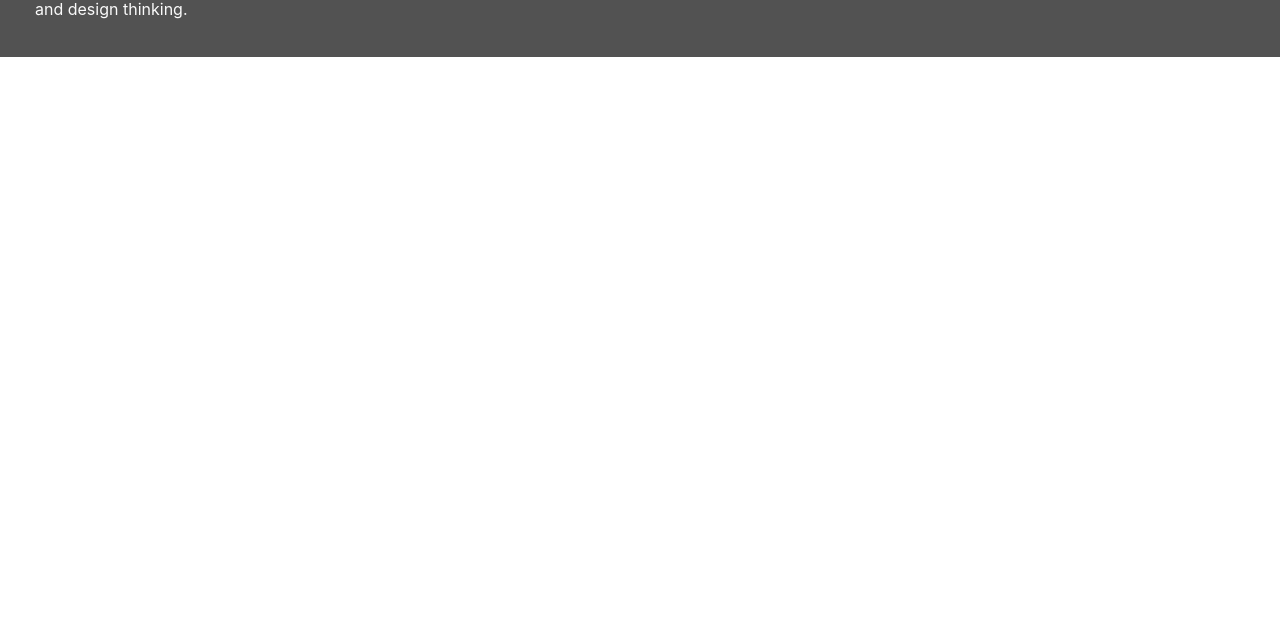
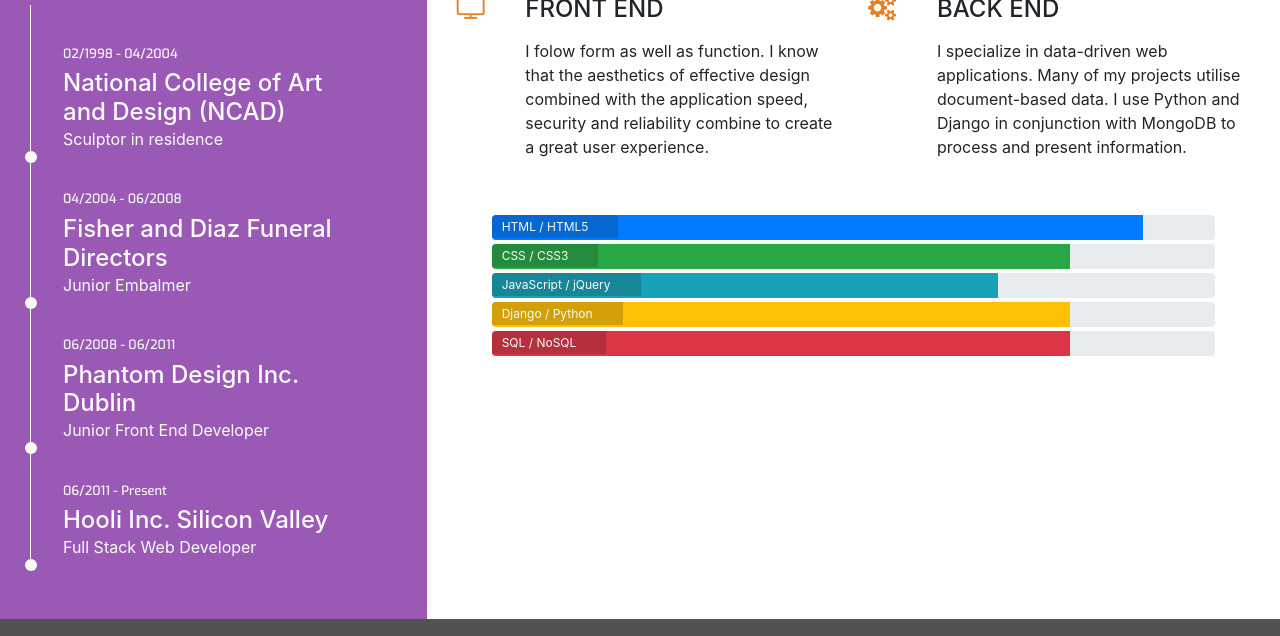
Before and after one commit to Pauloa90/resume-project1, a plain HTML site: page resume.html in a window 1280 px wide. Shown: the part 496-1132 px from the top of the page. Before the commit the page ends 800 px from the top, so only its background shows below. Drawn offline with nearby package versions, Linux system fonts and the light colour scheme.

Commit message:
Finished project

```diff
--- a/assets/css/style.css
+++ b/assets/css/style.css
@@ -12,6 +12,15 @@
 }
 .bg-color-personal-info{
     background-color: #f4f4f4;
+}
+
+.bg-color-work-history{
+    background-color: #9b59b6;
+}
+
+.bg-color-contact {
+    background-color: #fff;
+
 }
 .ui-menu-color-home{
     background-color: #e67e22;
@@ -69,6 +78,7 @@ inline-block{
 
 }
 
+.history-heading,
 .section-heading {
     font-family: "Exo", sans-serif;
     font-weight: 300;
@@ -274,3 +284,112 @@ footer{
     position: relative;
     width: 60%;
     }
+
+    /*--------------------------------------Skills ---*/
+
+.progress {
+    position: relative;
+    height: 25px;
+    margin-bottom: 4px;
+}
+
+.progress-type {
+    position: absolute;
+    left: 0px;
+    font-weight: 400;
+    padding: 3px 30px 2px 10px;
+    color: #fafafa;
+    background-color: rgba(25, 25, 25, 0.2);
+}
+
+.progress-section {
+    margin: 40px 20px;
+}
+
+/*--------------------------------------Work History ---*/
+
+.history-heading{
+    color: #fafafa;
+    margin-bottom: 50px;
+
+}
+
+.timeline-item{
+    padding: 4em 2em 0em 2em;
+    position: relative;
+    color: #fafafa;
+    border-left: 1px solid;
+
+}
+
+.timeline-item p {
+    padding: 0;
+    margin: 0;
+}
+
+.timeline-item:before{
+    content: attr(data-dates);
+    position: absolute;
+    left: 2.5em;
+    top: 3em;
+    display: block;
+    font-family: "Exo", sans-serif;
+    font-weight: 500;
+    font-size: 0.8em;
+    padding: 0;
+    margin: 0;
+
+}
+
+.timeline-item:after {
+    width: 12px;
+    height: 12px;
+    display: block;
+    top 2.4em;
+    position: absolute;
+    left: -6px;
+    border-radius: 12px;
+    content: '';
+    background: #fafafa;
+
+}
+
+.history-items {
+    margin-bottom: 30px;
+
+}
+
+/*--------------------------------------Contact form ---*/
+
+.contact-heading {
+    font-family: "Exo", sans-serif;
+    font-weight: 300;
+    margin-top: 25px;
+    margin-bottom: 20px;
+}
+
+.center-form {
+    padding-top: 10px;
+    margin: 0 auto;
+    max-width: 70%;
+
+}
+
+button[type="submit"] {
+    margin-top: 15px;
+    margin-bottom: 20px;
+    color: #fafafa;
+    background-color: #e84610
+}
+
+/*--------------------------------------Media queries ---*/
+
+@media(min-width: 992px){
+    .center-form {
+    padding-top: 30px;
+    min-height: 240px;
+    margin: 0 auto;
+    max-width: 50%;
+
+}
+}
--- a/resume.html
+++ b/resume.html
@@ -1,12 +1,16 @@
 <!DOCTYPE html>
 <html lang="en">
+
 <head>
 	<meta charset="UTF-8">
 	<meta name="viewport" content="width=device-width, initial-scale=1.0">
 	<meta http-equiv="X-UA-Compatible" content="ie=edge">
-    <link rel="stylesheet" href="https://maxcdn.bootstrapcdn.com/bootstrap/4.2.1/css/bootstrap.min.css" type="text/css" />
-    <link rel="stylesheet" href="https://maxcdn.bootstrapcdn.com/font-awesome/4.7.0/css/font-awesome.min.css" type="text/css" />
-    <link rel="stylesheet" href="https://cdnjs.cloudflare.com/ajax/libs/hover.css/2.3.1/css/hover-min.css" type="text/css" />>
+	<link rel="stylesheet" href="https://maxcdn.bootstrapcdn.com/bootstrap/4.2.1/css/bootstrap.min.css"
+		type="text/css" />
+	<link rel="stylesheet" href="https://maxcdn.bootstrapcdn.com/font-awesome/4.7.0/css/font-awesome.min.css"
+		type="text/css" />
+	<link rel="stylesheet" href="https://cdnjs.cloudflare.com/ajax/libs/hover.css/2.3.1/css/hover-min.css"
+		type="text/css" />>
 	<link rel="stylesheet" href="assets/css/style.css">
 	<title>Rosie</title>
 </head>
@@ -26,16 +30,19 @@
 					<div class="col">
 						<ul id="nav" class="list-inline menucontainer">
 							<li class="col-6 col-sm-3 ui-menu-color-home list-inline-item menuitem">
-                                <a href="#" class="hvr-sweep-to-bottom"><i class="fa fa-home" aria-hidden="true"></i><span>Home</span></a>
+								<a href="index.html"
+									class="hvr-sweep-to-bottom"><i class="fa fa-home" aria-hidden="true"></i><span>Home</span></a>
 							</li>
 							<li class="col-6 col-sm-3 ui-menu-color-resume list-inline-item menuitem">
-                                <a href="#" class="hvr-sweep-to-bottom"><i class="fa fa-graduation-cap" aria-hidden="true"></i><span>Resume</span></a>
+								<a href="resume.html"
+									class="hvr-sweep-to-bottom"><i class="fa fa-graduation-cap" aria-hidden="true"></i><span>Resume</span></a>
 							</li>
 							<li class="col-6 col-sm-3 ui-menu-color-contact list-inline-item menuitem">
-                                <a href="#" class="hvr-sweep-to-bottom"><i class="fa fa-comment-o" aria-hidden="true"></i><span>Contact</span></a>
+								<a href="contact.html"
+									class="hvr-sweep-to-bottom"><i class="fa fa-comment-o" aria-hidden="true"></i><span>Contact</span></a>
 							</li>
 							<li class="col-6 col-sm-3 ui-menu-color-download list-inline-item menuitem">
-                                <a href="#" class="hvr-sweep-to-bottom"><i class="fa fa-download" aria-hidden="true"></i><span>Download</span></a>
+								<a href="assets/cv/sample-cv.pdf" target="_blank"	class="hvr-sweep-to-bottom"><i class="fa fa-download" aria-hidden="true"></i><span>Download</span></a>
 							</li>
 						</ul>
 					</div>
@@ -45,22 +52,132 @@
 			</div>
 		</div>
 	</header>
-	<section>
+	<section class="container-fluid">
+		<div class="row">
+			<div class="col-md-4 bg-color-work-history section-column">
+				<div class="row">
+					<div class="col-12">
+						<h3 class="history-heading uppercase">
+							Work History
+						</h3>
 
+					</div>
+				</div>
+				<div class="history-items">
+					<div class="timeline-item" data-dates="02/1998 - 04/2004">
+						<h4>National College of Art and Design (NCAD) </h4>
+						<p> Sculptor in residence </p>
+					</div>
+					<div class="timeline-item" data-dates="04/2004 - 06/2008">
+						<h4>Fisher and Diaz Funeral Directors </h4>
+						<p> Junior Embalmer </p>
+					</div>
+					<div class="timeline-item" data-dates="06/2008 - 06/2011">
+						<h4>Phantom Design Inc. Dublin </h4>
+						<p> Junior Front End Developer </p>
+					</div>
+					<div class="timeline-item" data-dates="06/2011 - Present">
+						<h4>Hooli Inc. Silicon Valley </h4>
+						<p> Full Stack Web Developer </p>
+					</div>
+				</div>
+			</div>
+			<div class="col-md-8 bg-color-three-reasons section-column">
+				<div class="row">
+					<div class="col">
+						<h3 class="section-heading uppercase">My Skills</h3>
+					</div>
+				</div>
+				<div class="row">
+					<div class="col-10 offset-1 offset-sm-0 col-sm-4 col-md-6">
+						<div class="row">
+							<div class="col-2">
+								<i class="three-reasons-icon fa fa-tv" aria-hidden="true"></i>
+							</div>
+							<div class="col-10">
+								<h4 class="three-reasons-heading uppercase">Front End</h4>
+								<p>
+									I folow form as well as function. I know that the aesthetics of effective design
+									combined with the
+									application speed, security and reliability combine to create a great user
+									experience.
+								</p>
+							</div>
+						</div>
+					</div>
+					<div class="col-10 offset-1 offset-sm-0 col-sm-4 col-md-6">
+						<div class="row">
+							<div class="col-2">
+								<i class="three-reasons-icon fa fa-gears" aria-hidden="true"></i>
+							</div>
+							<div class="col-10">
+								<h4 class="three-reasons-heading uppercase">Back End</h4>
+								<p>
+									I specialize in data-driven web applications. Many of my projects utilise
+									document-based data. I use Python and Django in conjunction with MongoDB
+									to process and present information.
+								</p>
+							</div>
+						</div>
+					</div>
+				</div>
+				<div class="row progress-section">
+					<div class="col">
+						<div class="progress">
+							<div class="progress-bar" role="progressbar" aria-valuenow="90" aria-voluemin="0"
+								aria-valuemax="100" style="width:90%">
+								<span class="sr-only">90% complete</span>
+							</div>
+							<span class="progress-type">HTML /  HTML5 </span>
+						</div>
+						<div class="progress">
+							<div class="progress-bar bg-success" role="progressbar" aria-valuenow="80" aria-voluemin="0"
+								aria-valuemax="100" style="width:80%">
+								<span class="sr-only">80% complete</span>
+							</div>
+							<span class="progress-type">CSS /  CSS3 </span>
+						</div>
+						<div class="progress">
+							<div class="progress-bar bg-info" role="progressbar" aria-valuenow="70" aria-voluemin="0"
+								aria-valuemax="100" style="width:70%">
+								<span class="sr-only">70% complete</span>
+							</div>
+							<span class="progress-type">JavaScript / jQuery </span>
+						</div>
+						<div class="progress">
+							<div class="progress-bar bg-warning" role="progressbar" aria-valuenow="80" aria-voluemin="0"
+								aria-valuemax="100" style="width:80%">
+								<span class="sr-only">80% complete</span>
+							</div>
+							<span class="progress-type">Django / Python </span>
+						</div>
+						<div class="progress">
+							<div class="progress-bar bg-danger" role="progressbar" aria-valuenow="80" aria-voluemin="0"
+								aria-valuemax="100" style="width:80%">
+								<span class="sr-only">80% complete</span>
+							</div>
+							<span class="progress-type">SQL / NoSQL </span>
+						</div>
+					</div>
+				</div>
+
+			</div>
+		</div>
 	</section>
 	<footer class="container-fluid">
 		<div id="footer-details" class="row">
 			<div class="col-sm-4">
 				<h5 class="uppercase general-sub">About</h5>
 				<p class="inline-block">
-                    Full Stack Web Developer. Skilled in everything from HTML to Heroku. The capacity for structural and design thinking.
+					Full Stack Web Developer. Skilled in everything from HTML to Heroku. The capacity for structural and
+					design thinking.
 				</p>
 			</div>
 			<div class="col-sm-4">
 				<h5 class="uppercase general-sub">Download</h5>
 				<p class="inline-block">
 					Need a printable version of my CV? Download it here.
-                    <a href="#" target="_blank" class="cv-pdf">
+					<a href="assets/cv/sample-cv.pdf" target="_blank" class="cv-pdf">
 						<i class="fa fa-download" aria-hidden="true"></i>
 						<span class="sr-only">Download link.</span>
 					</a>
```
Also changed, not shown: contact.html (+24 -6 lines), index.html (+5 -5 lines), 1 other file. Lines whose indentation alone changed are shown as unchanged.
